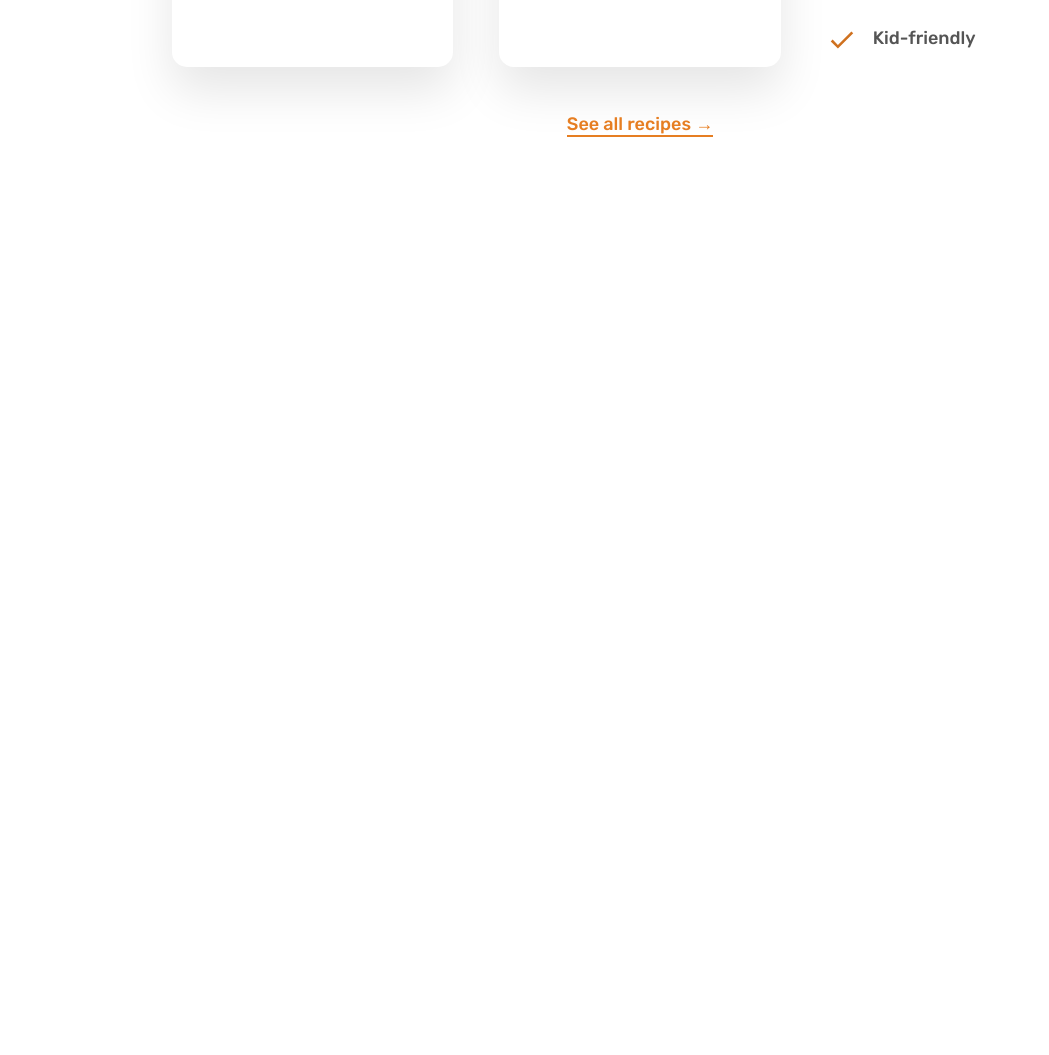
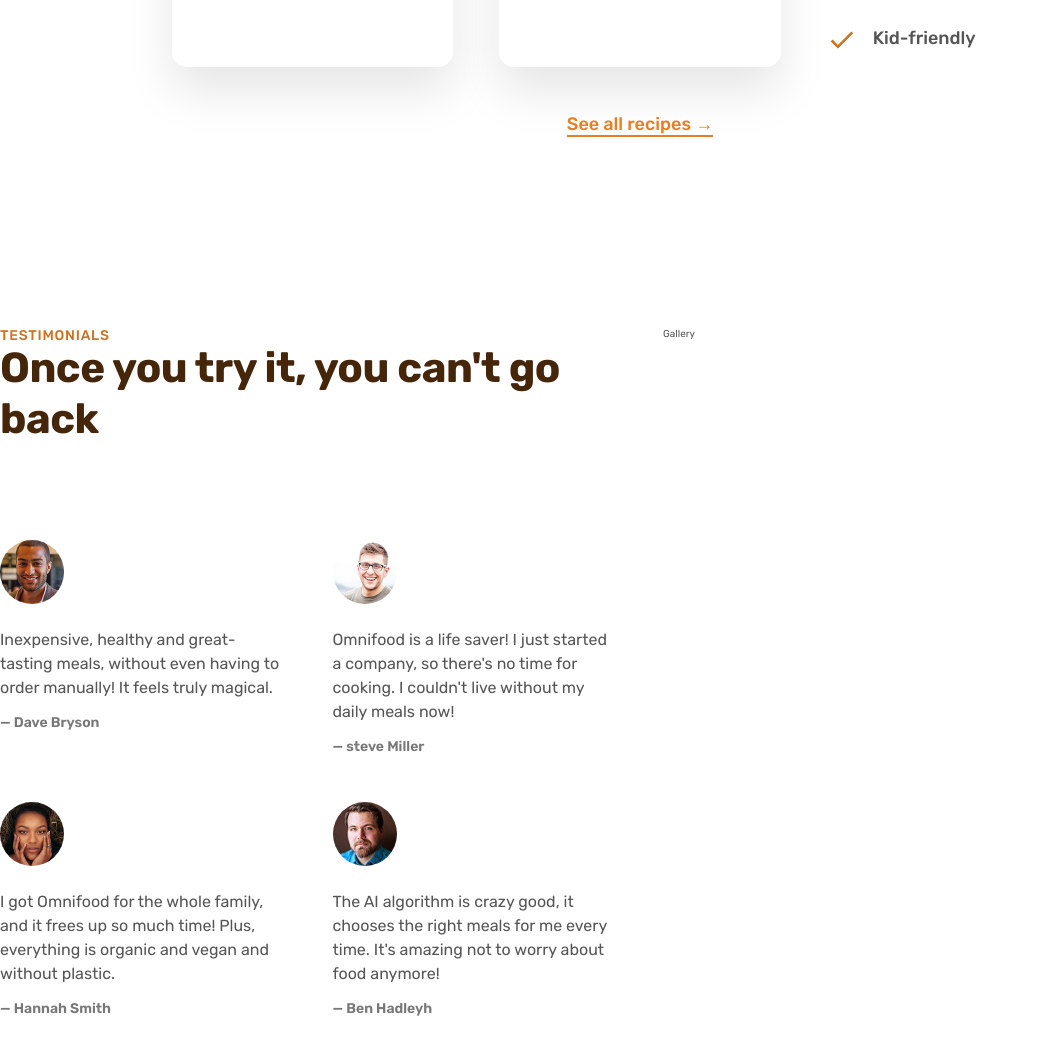
Before and after one commit to Engr-Yahya/OmniFood, a plain HTML site: page index.html in a window 1280 px wide. Shown: the part 2820-3875 px from the top of the page, without its empty margins (0-1049 px from the left). Before the commit the page ends 3053 px from the top, so only its background shows below. Drawn offline with nearby package versions, Linux system fonts and the light colour scheme.

Commit message:
Add testimonials section with customer feedback to index.html and style.css

```diff
--- a/css/style.css
+++ b/css/style.css
@@ -266,3 +266,31 @@
   gap: 1.6rem;
   font-weight: 500;
 }
+/* ****************************** */
+/* Testimonials SECTION */
+/* ****************************** */
+
+.section-testimonials {
+  padding: 9.6rem 0;
+}
+.testimonials {
+  display: grid;
+  grid-template-columns: repeat(2, 1fr);
+  gap: 4.8rem;
+}
+.testimonial-img {
+  display: block;
+  width: 6.4rem;
+  border-radius: 50%;
+  margin-bottom: 2.4rem;
+}
+.testimonial-text {
+  font-size: 1.6rem;
+  line-height: 1.5;
+  margin-bottom: 1.6rem;
+}
+.testimonial-name {
+  font-size: 1.4rem;
+  font-weight: 600;
+  color: #777;
+}
--- a/index.html
+++ b/index.html
@@ -258,6 +258,63 @@
           <a href="#" class="link">See all recipes &rarr;</a>
         </div>
       </section>
+      <section class="section-testimonials grid grid--2cols">
+        <div class="testimonials-container">
+          <span class="subheading">Testimonials</span>
+          <h2 class="heading-secondary">Once you try it, you can't go back</h2>
+          <div class="testimonials">
+            <figure class="testimonial">
+              <img
+                src="img/customers/dave.jpg"
+                alt="customer-dave"
+                class="testimonial-img"
+              />
+              <blockquote class="testimonial-text">
+                Inexpensive, healthy and great-tasting meals, without even
+                having to order manually! It feels truly magical.
+              </blockquote>
+              <p class="testimonial-name">&mdash; Dave Bryson</p>
+            </figure>
+            <figure class="testimonial">
+              <img
+                src="img/customers/steve.jpg"
+                alt="customer-dave"
+                class="testimonial-img"
+              />
+              <blockquote class="testimonial-text">
+                Omnifood is a life saver! I just started a company, so there's
+                no time for cooking. I couldn't live without my daily meals now!
+              </blockquote>
+              <p class="testimonial-name">&mdash; steve Miller</p>
+            </figure>
+            <figure class="testimonial">
+              <img
+                src="img/customers/hannah.jpg"
+                alt="customer-dave"
+                class="testimonial-img"
+              />
+              <blockquote class="testimonial-text">
+                I got Omnifood for the whole family, and it frees up so much
+                time! Plus, everything is organic and vegan and without plastic.
+              </blockquote>
+              <p class="testimonial-name">&mdash; Hannah Smith</p>
+            </figure>
+            <figure class="testimonial">
+              <img
+                src="img/customers/ben.jpg"
+                alt="customer-dave"
+                class="testimonial-img"
+              />
+              <blockquote class="testimonial-text">
+                The AI algorithm is crazy good, it chooses the right meals for
+                me every time. It's amazing not to worry about food anymore!
+              </blockquote>
+              <p class="testimonial-name">&mdash; Ben Hadleyh</p>
+            </figure>
+          </div>
+        </div>
+        <div class="gallery">Gallery</div>
+      </section>
     </main>
   </body>
 </html>
```
